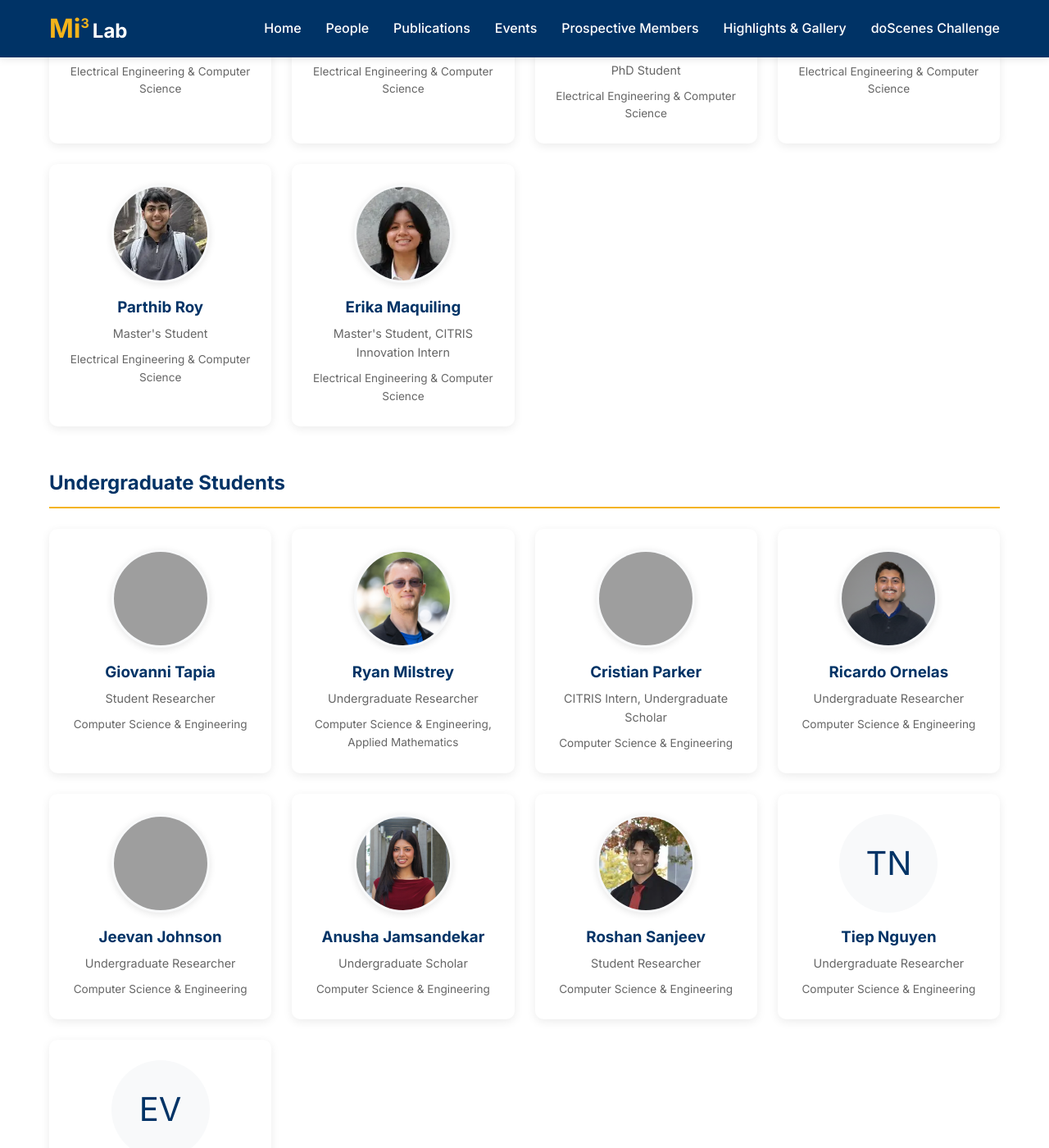
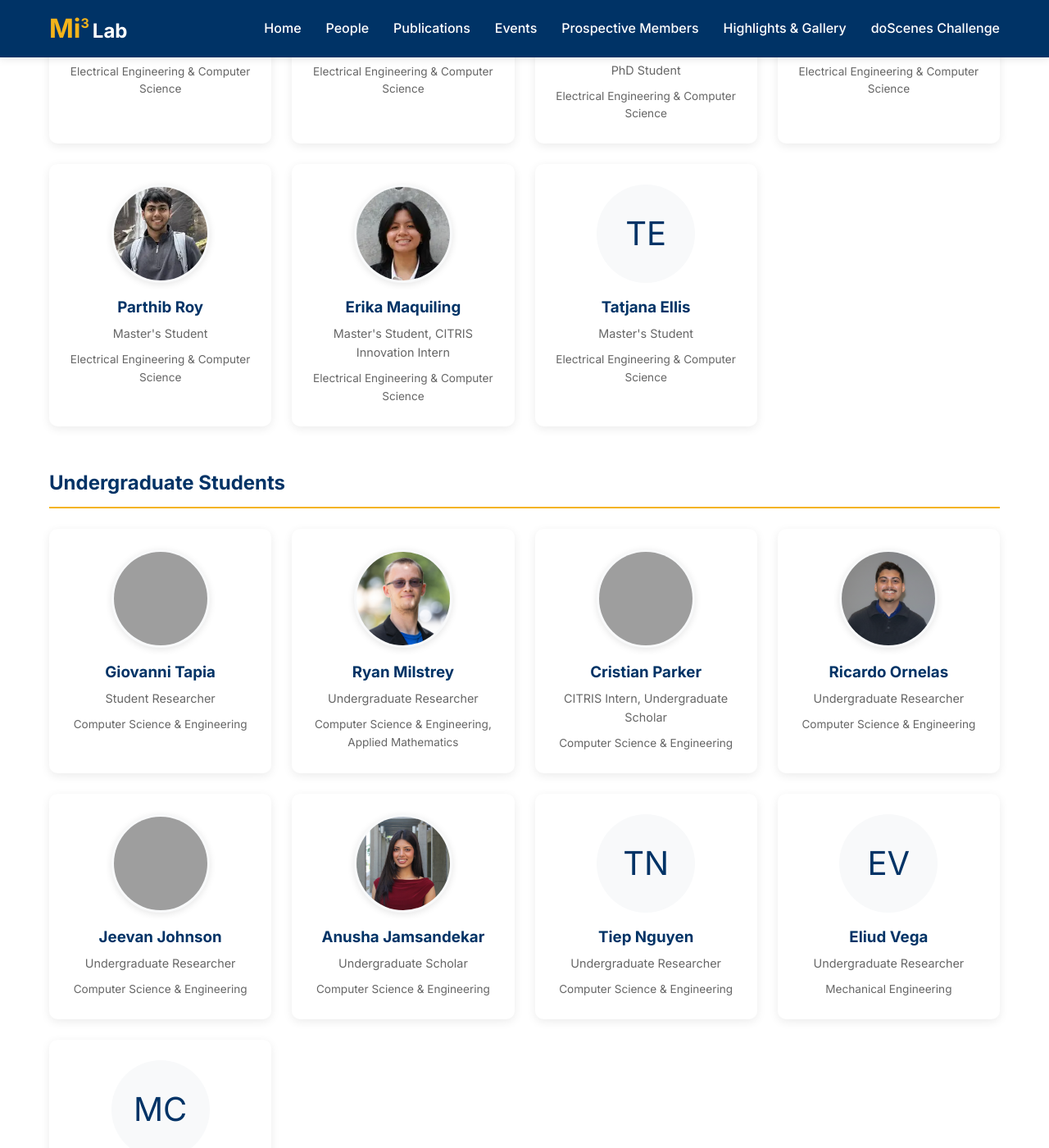
Before and after one commit to Mi3-Lab/mi3-lab.github.io, a Jekyll site: the page built from people.html, in a window 1280 px wide and 1400 px high, scrolled down 961 px. Shown: the whole window at 82% size. Built offline with Jekyll 4.4.1, drawn with Linux system fonts in a browser that asks for light colours; some of the changed text lies outside the part shown; grey boxes are pictures that could not be loaded.

Commit message:
Remove Roshan Sanjeev; add Tatjana Ellis (MS) and Miranda Cortez (undergrad)

```diff
--- a/people.html
+++ b/people.html
@@ -73,6 +73,13 @@ title: People
         <p class="role">Master's Student, CITRIS Innovation Intern</p>
         <p class="affiliation">Electrical Engineering & Computer Science</p>
       </div>
+
+      <div class="person-card">
+        <div class="person-avatar">TE</div>
+        <h3>Tatjana Ellis</h3>
+        <p class="role">Master's Student</p>
+        <p class="affiliation">Electrical Engineering & Computer Science</p>
+      </div>
     </div>
   </div>
 
@@ -122,13 +129,6 @@ title: People
       </div>
 
       <div class="person-card">
-        <img src="/assets/images/people/roshan.webp" alt="Roshan Sanjeev" class="person-avatar">
-        <h3>Roshan Sanjeev</h3>
-        <p class="role">Student Researcher</p>
-        <p class="affiliation">Computer Science & Engineering</p>
-      </div>
-
-      <div class="person-card">
         <div class="person-avatar">TN</div>
         <h3>Tiep Nguyen</h3>
         <p class="role">Undergraduate Researcher</p>
@@ -140,6 +140,13 @@ title: People
         <h3>Eliud Vega</h3>
         <p class="role">Undergraduate Researcher</p>
         <p class="affiliation">Mechanical Engineering</p>
+      </div>
+
+      <div class="person-card">
+        <div class="person-avatar">MC</div>
+        <h3>Miranda Cortez</h3>
+        <p class="role">Undergraduate Researcher</p>
+        <p class="affiliation">Computer Science & Engineering</p>
       </div>
 
     </div>
```
